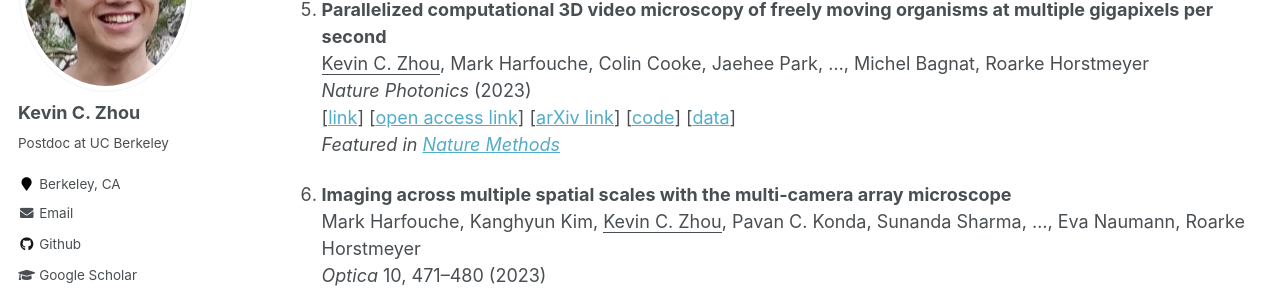
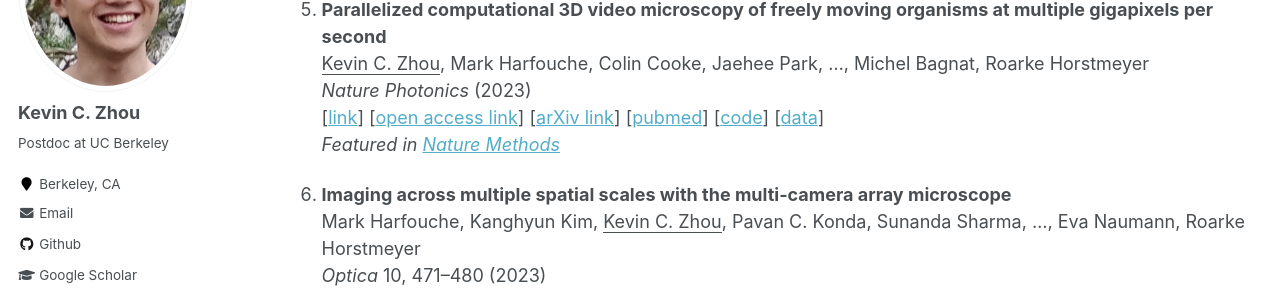
Before and after one commit to kevinczhou/kevinczhou.github.io, a Jekyll site: the page built from _pages/publications.md, in a window 1280 px wide and 1400 px high, scrolled down 568 px. Shown: the part 153-446 px from the top of the window. Built offline with Jekyll 4.4.1, drawn with Linux system fonts in a browser that asks for light colours; some web fonts are replaced.

Commit message:
Update publications.md

```diff
--- a/_pages/publications.md
+++ b/_pages/publications.md
@@ -28,7 +28,7 @@ arXiv:2305.05085 (2023)
 1. **Parallelized computational 3D video microscopy of freely moving organisms at multiple gigapixels per second**
 <ins>Kevin C. Zhou</ins>, Mark Harfouche, Colin Cooke, Jaehee Park, ..., Michel Bagnat, Roarke Horstmeyer
 *Nature Photonics* (2023)
-[[link](https://www.nature.com/articles/s41566-023-01171-7)] [[open access link](https://rdcu.be/c73l9)] [[arXiv link](https://arxiv.org/abs/2301.08351)] [[code](https://github.com/kevinczhou/3D-RAPID)] [[data](https://doi.org/10.7924/r4db86b1q)]
+[[link](https://www.nature.com/articles/s41566-023-01171-7)] [[open access link](https://rdcu.be/c73l9)] [[arXiv link](https://arxiv.org/abs/2301.08351)] [[pubmed](https://www.ncbi.nlm.nih.gov/pmc/articles/PMC10552607/)] [[code](https://github.com/kevinczhou/3D-RAPID)] [[data](https://doi.org/10.7924/r4db86b1q)]
 *Featured in [Nature Methods](https://www.nature.com/articles/s41592-023-01892-1)*
 
 1. **Imaging across multiple spatial scales with the multi-camera array microscope**
@@ -69,7 +69,7 @@ Shiqi Xu, Xi Yang, Wenhui Liu, Joakim Jonsson, Ruobing Qian, Pavan Chandra Konda
 1. **Computational 3D microscopy with optical coherence refraction tomography**
 <ins>Kevin C. Zhou</ins>, Ryan P. McNabb, Ruobing Qian, Simone Degan, Al-Hafeez Dhalla, Sina Farsiu, Joseph A. Izatt
 *Optica* 9, 593-601 (2022)
-[[link](https://doi.org/10.1364/OPTICA.454860)] [[arXiv link](https://arxiv.org/abs/2202.11837)] [[code](https://github.com/kevinczhou/3d-ocrt)] [[data](https://doi.org/10.7924/r46h4pk10)]
+[[link](https://doi.org/10.1364/OPTICA.454860)] [[arXiv link](https://arxiv.org/abs/2202.11837)] [[pubmed](https://www.ncbi.nlm.nih.gov/pmc/articles/PMC10503686/)] [[code](https://github.com/kevinczhou/3d-ocrt)] [[data](https://doi.org/10.7924/r46h4pk10)]
 
 1. **Video-rate high-precision time-frequency multiplexed 3D coherent ranging**
 Ruobing Qian, <ins>Kevin C. Zhou</ins>, Jingkai Zhang, Christian Viehland, Al-Hafeez Dhalla, Joseph A. Izatt
```
